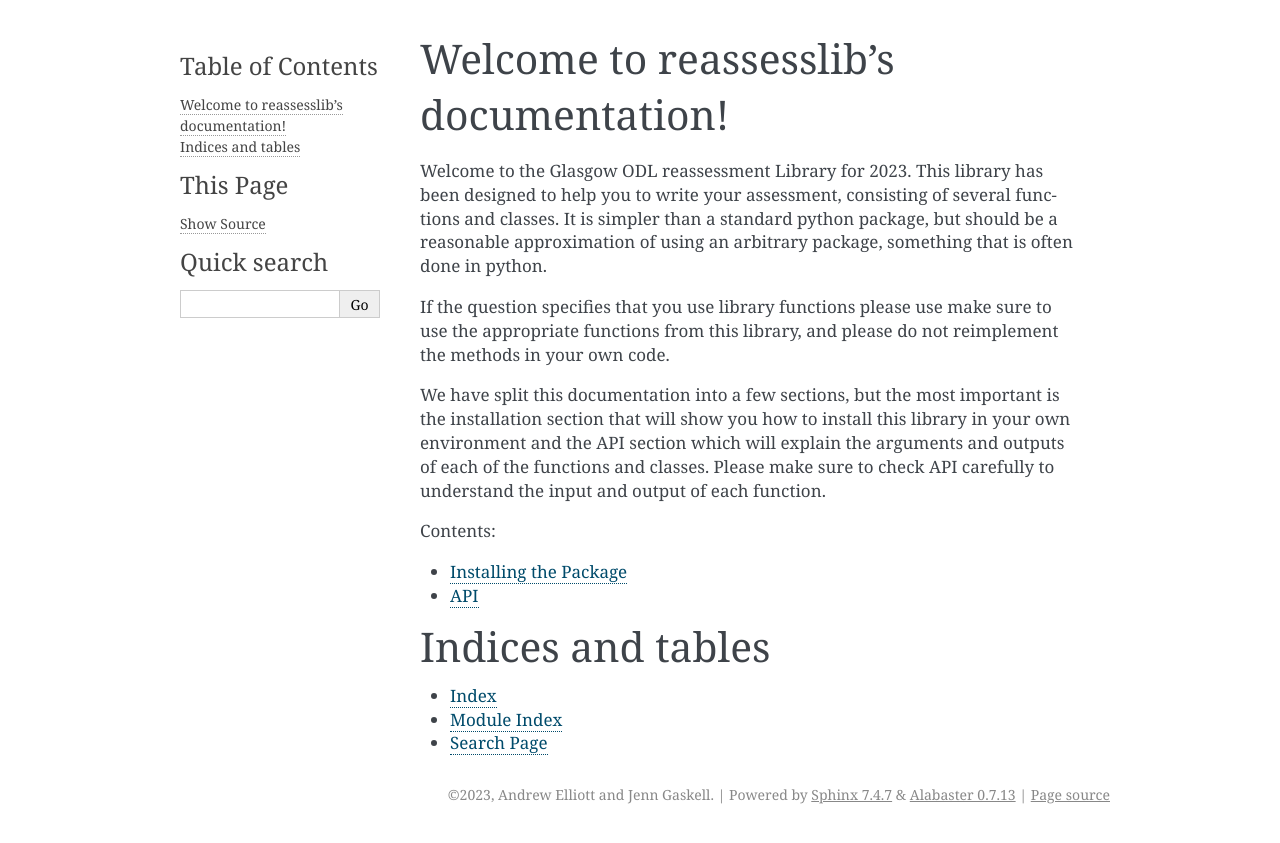
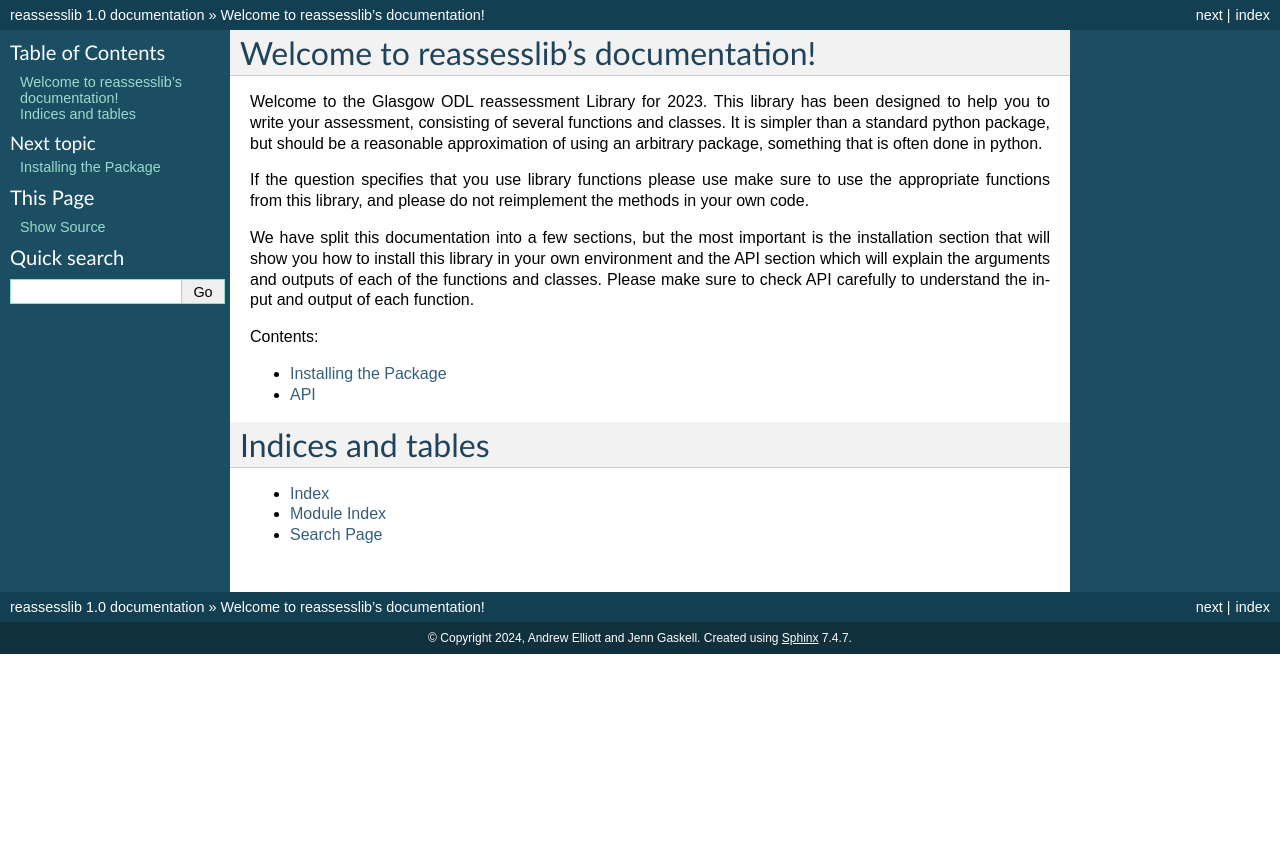
Before and after one commit to UofGAnalytics/PythonODLReassessInternal2324, a Sphinx documentation site: the page built from docs/index.rst, in a window 1280 px wide. Shown: the top 843 px of the page. Built offline with Sphinx 7.4.7, drawn with Linux system fonts in a browser that asks for light colours.

Commit message:
Update conf.py

```diff
--- a/docs/conf.py
+++ b/docs/conf.py
@@ -12,8 +12,8 @@ import os
 import sys
 
 
-project = 'bufflib'
-copyright = '2023, Andrew Elliott and Jenn Gaskell'
+project = 'reassesslib'
+copyright = '2024, Andrew Elliott and Jenn Gaskell'
 author = 'Andrew Elliott and Jenn Gaskell'
 release = '1.0'
 
@@ -54,6 +54,6 @@ autodoc_default_options = {
 # -- Options for HTML output -------------------------------------------------
 # https://www.sphinx-doc.org/en/master/usage/configuration.html#options-for-html-output
 
-html_theme = 'alabaster'
-# html_theme = 'classic'
+#html_theme = 'alabaster'
+html_theme = 'classic'
 html_static_path = ['_static']
```
